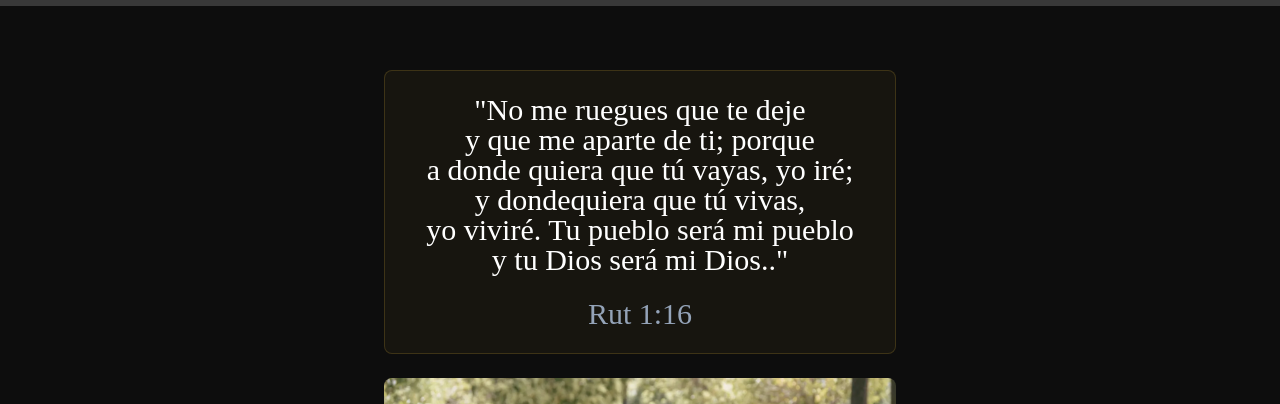
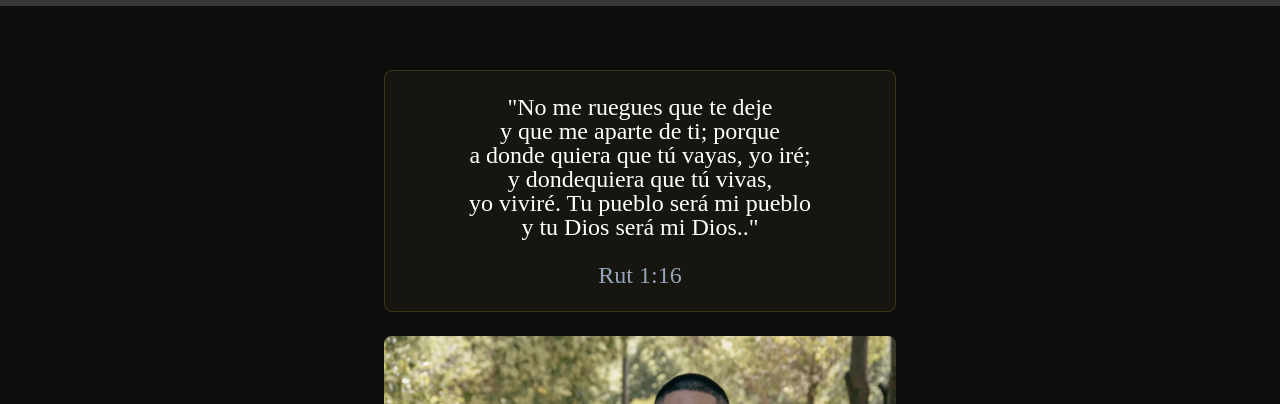
Before and after one commit to luisbatteur/lucasyjessica-invitacion, a React (Vite) app: page / in a window 1280 px wide. Shown: the part 794-1198 px from the top of the page. Built offline with nearby package versions, Linux system fonts and the light colour scheme; grey boxes are pictures that could not be loaded; a web font is replaced by a local one.

Commit message:
fix: ajustar tamaño de fuente en componente OurStory

```diff
--- a/src/components/OurStory.tsx
+++ b/src/components/OurStory.tsx
@@ -11,9 +11,9 @@ const OurStory: React.FC<OurStoryProps> = ({ image }) => {
     <section className="py-16 px-6 bg-gradient-to-b from-black to-black/95">
       <div className="max-w-lg mx-auto">
 
-        <div className="bg-gold/5 border border-gold/20 p-6 rounded-lg text-3xl mb-6">
+        <div className="bg-gold/5 border border-gold/20 p-6 rounded-lg text-2xl mb-6">
           {/* <h3 className="text-xl text-gold mb-4 text-center">The Proposal</h3> */}
-          <p className="text-white text-center rouge-script-regular  leading-none">"No me ruegues que te deje<br/> y que me aparte de ti; porque <br/> a donde quiera que tú vayas, yo iré;<br/> y dondequiera que tú vivas,<br/> yo viviré. Tu pueblo será mi pueblo <br/>y tu Dios será mi Dios.."</p>
+          <p className="text-white text-center rouge-script-regular leading-none">"No me ruegues que te deje<br/> y que me aparte de ti; porque <br/> a donde quiera que tú vayas, yo iré;<br/> y dondequiera que tú vivas,<br/> yo viviré. Tu pueblo será mi pueblo <br/>y tu Dios será mi Dios.."</p>
           <p className="text-slate-400 text-center rouge-script-regular mt-6 leading-none">Rut 1:16</p>
         </div>
 
```
